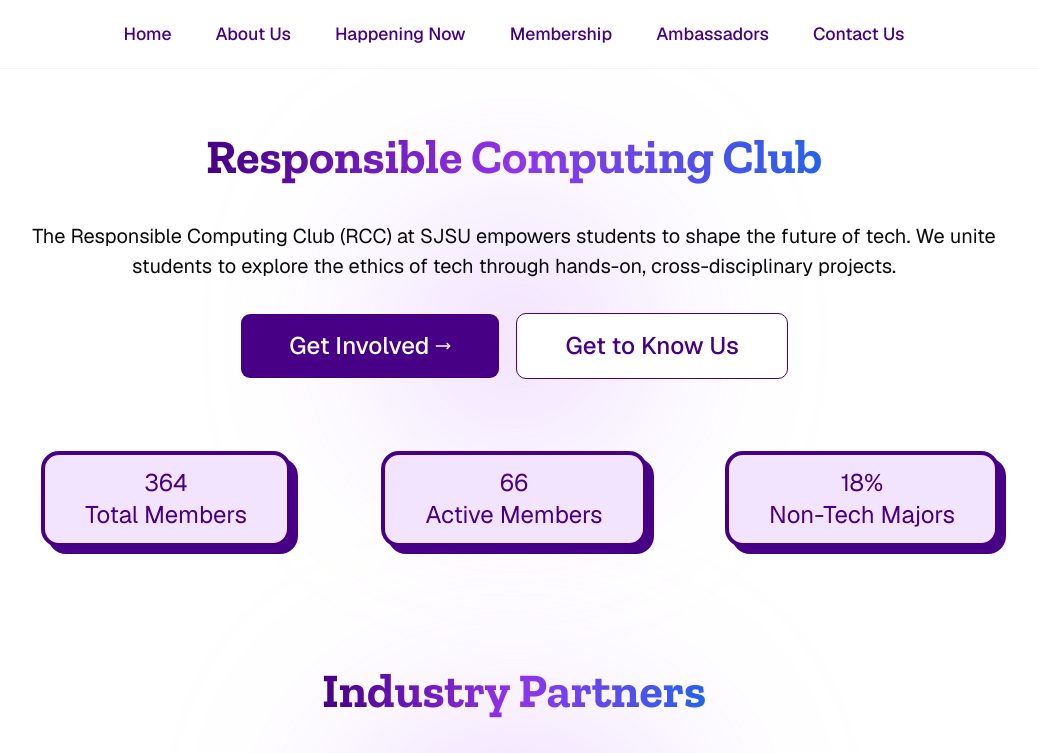
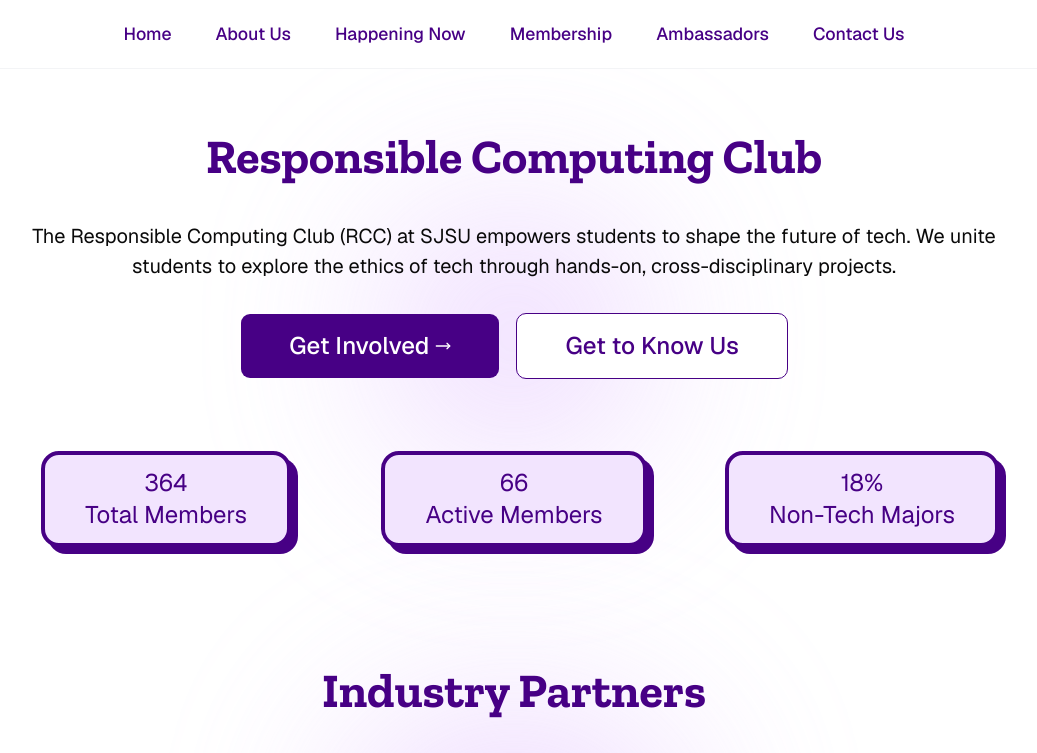
Before and after one commit to rcc-sjsu/rcc-site-final, a Next.js app: page / in a window 1280 px wide. Shown: the top 753 px of the page, without its empty margins (126-1163 px from the left). Built offline with nearby package versions, Linux system fonts and the light colour scheme; grey boxes are pictures that could not be loaded.

Commit message:
Revert "Add gradient effect to section headings"
This reverts commit 914eab16217cff93f9806f959455461dbf4a9120.

```diff
--- a/src/components/Heading/Heading.module.css
+++ b/src/components/Heading/Heading.module.css
@@ -11,15 +11,7 @@
   gap: 1rem;
   font-weight: bold;
   line-height: 5.5rem;
-}
-
-.gradientText {
-  display: inline-block;
-  background: linear-gradient(90deg, #470085 0%, #9333ea 50%, #2563eb 100%);
-  background-clip: text;
-  -webkit-background-clip: text;
-  color: transparent;
-  -webkit-text-fill-color: transparent;
+  color: #470085;
 }
 
 @media (768px < width <= 1280px) {
--- a/src/components/Heading/index.tsx
+++ b/src/components/Heading/index.tsx
@@ -24,7 +24,7 @@ export default function Heading({
         <Image src={logoPath} className={styles.logo} height={logoSize} width={logoSize} alt="" />
       )}
 
-      <span className={styles.gradientText}>{children}</span>
+      <div className={styles.heading}>{children}</div>
 
       {/* Right-aligned logo */}
       {logoPath && logoAlign == 'right' && logoSize && (
```
